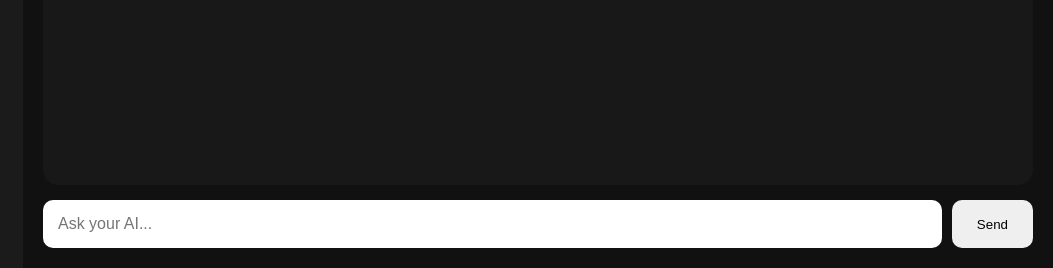
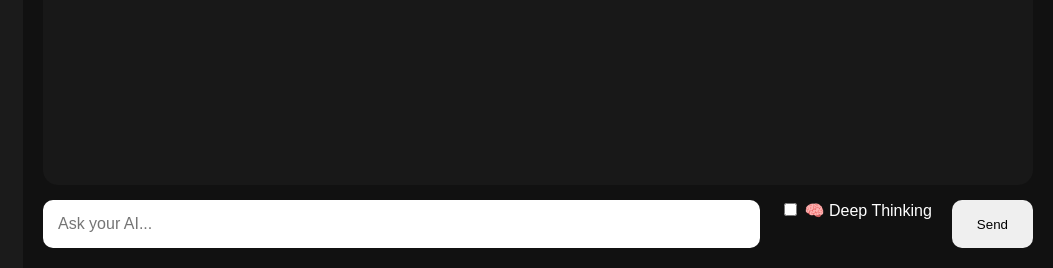
Before and after one commit to zaydendorothy-source/Mymasterai, a Flask app: page / in a window 1280 px wide. Shown: the part 532-800 px from the top of the page, without its empty margins (227-1280 px from the left). Run offline with Flask 3, Linux system fonts and the light colour scheme.

Commit message:
Update index.html

```diff
--- a/templates/index.html
+++ b/templates/index.html
@@ -75,6 +75,15 @@
             required
         >
 
+        <br><br>
+
+        <label style="color:white; font-size:16px;">
+            <input type="checkbox" name="deep">
+            🧠 Deep Thinking
+        </label>
+
+        <br><br>
+
         <button type="submit">
             Send
         </button>
```
